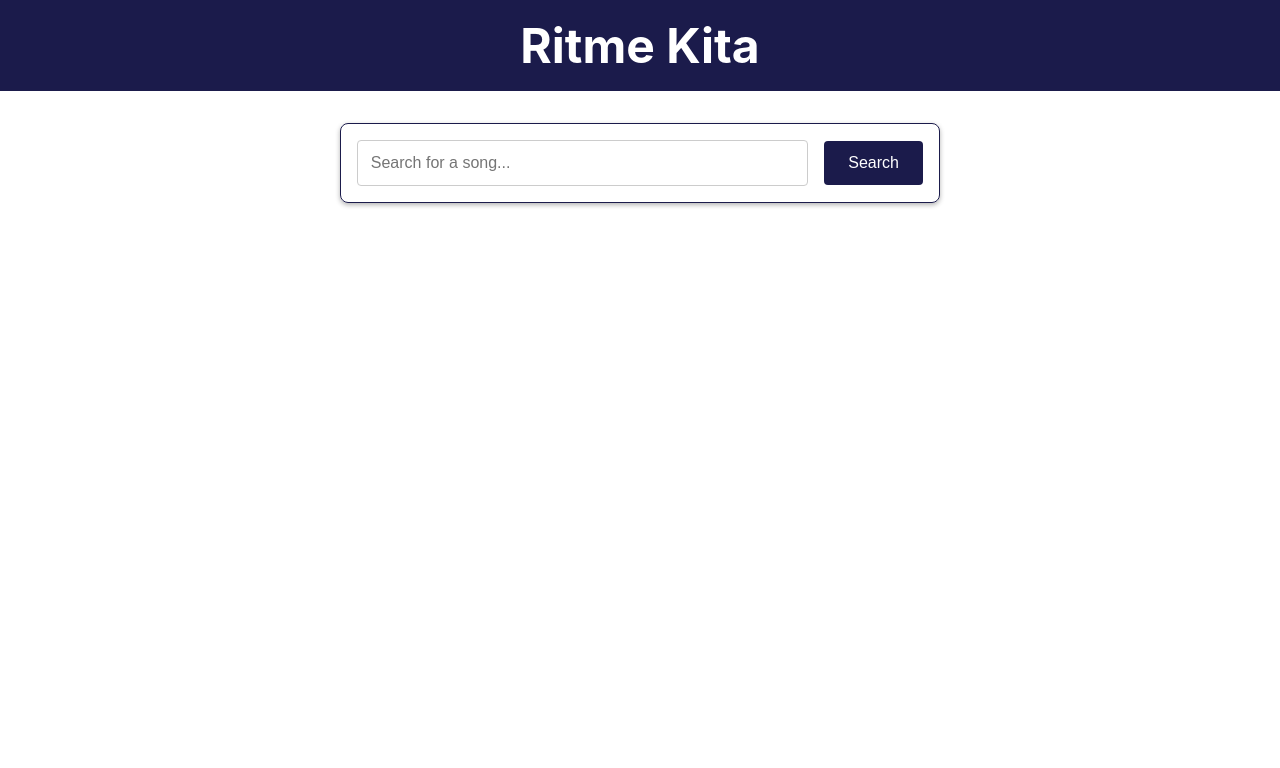
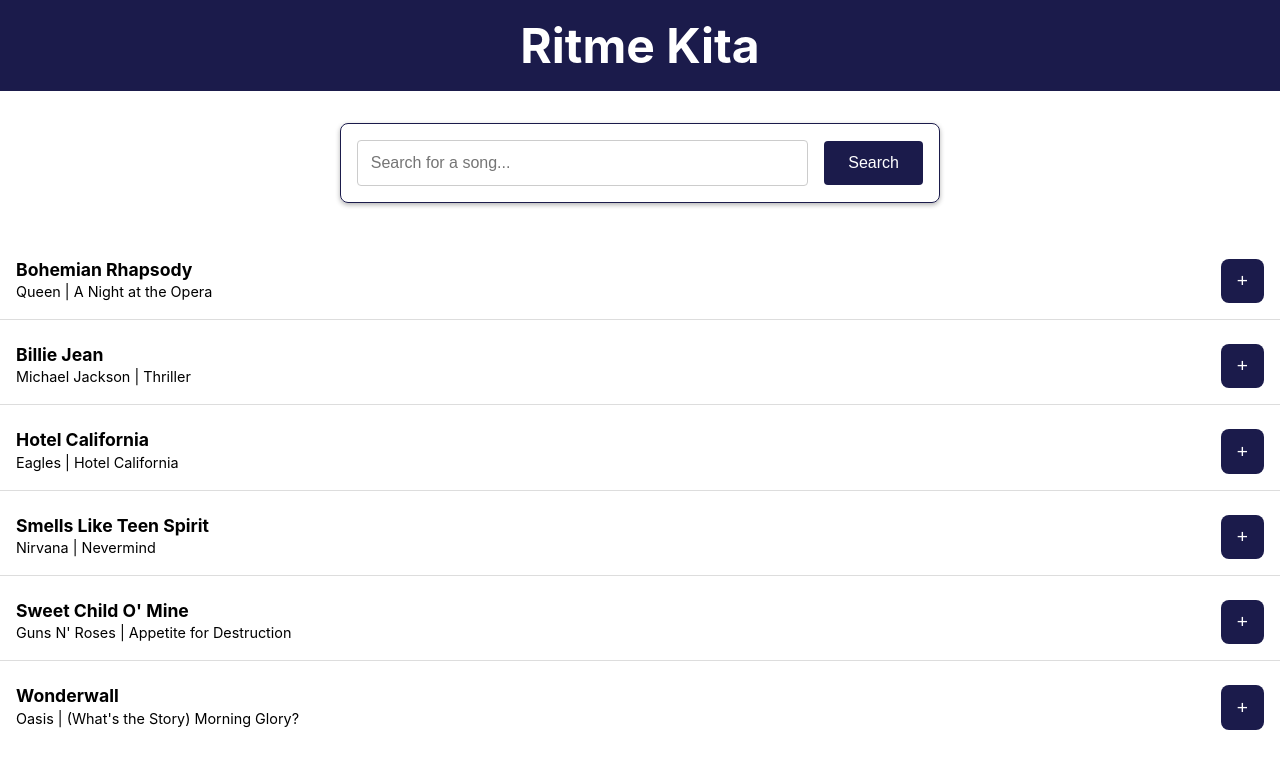
Before and after one commit to portgasalif/ritme_kita, a React (Create React App) app: page / in a window 1280 px wide. Shown: the top 768 px of the page. Built offline with nearby package versions, Linux system fonts and the light colour scheme.

Commit message:
add Tracklist component and integrate into App; update Track and Tracklist styles

```diff
--- a/src/components/App/App.js
+++ b/src/components/App/App.js
@@ -1,6 +1,7 @@
 import React from "react";
 import "./App.css";
 import SearchBar from "../SearchBar/SearchBar";
+import Tracklist from "../Tracklist/Tracklist";
 
 function App() {
   function onSearch(searchingResult) {
@@ -13,7 +14,9 @@ function App() {
       </header>
       <main>
         <SearchBar onSearch={onSearch} />
-        <section className="App-playlist"></section>
+        <section className="App-playlist">
+          <Tracklist />
+        </section>
       </main>
     </div>
   );
--- a/src/components/Track/Track.js
+++ b/src/components/Track/Track.js
@@ -12,10 +12,8 @@ function Track({ track, onAdd, onRemove, isRemoval }) {
   return (
     <div className={styles.Track}>
       <div className={styles.TrackInformation}>
-        <h3>{track.name}</h3>
-        <p>
-          {track.artist} | {track.album}
-        </p>
+        <h3 className={styles.TrackTitle}>{track.name}</h3>
+        <p className={styles.TrackDetail}>{track.artist} | {track.album}</p>
       </div>
       <button
         className={styles.TrackAction}
--- a/src/components/Track/Track.module.css
+++ b/src/components/Track/Track.module.css
@@ -0,0 +1,37 @@
+.Track {
+  display: flex;
+  border-bottom: 1px solid #ddd;
+  padding: 1rem;
+  margin-bottom: 0.5rem;
+}
+.Track:hover {
+  background-color: rgba(0, 0, 0, 0.05);
+}
+.TrackInformation {
+  flex: 1;
+  overflow: hidden;
+}
+.TrackTitle {
+  margin: 0;
+
+  font-size: 1.1rem;
+}
+
+.TrackDetail {
+  font-size: 0.9rem;
+  margin: 0.2rem 0;
+}
+
+.TrackAction {
+  padding: 0.5rem 1rem;
+  border: none;
+  font-size: 1.2rem;
+  cursor: pointer;
+  border-radius: 8px;
+  transition: all 0.3s ease;
+  background-color: #1b1b4b;
+  color: white;
+}
+.TrackAction:hover {
+  transform: scale(1.1);
+}
--- a/src/components/Tracklist/Tracklist.js
+++ b/src/components/Tracklist/Tracklist.js
@@ -0,0 +1,73 @@
+import React from "react";
+import styles from "./Tracklist.module.css";
+import Track from "../Track/Track";
+
+function Tracklist({ tracks, onAdd, onRemove, isRemoval }) {
+  const tracksList = [
+    {
+      id: 1,
+      name: "Bohemian Rhapsody",
+      artist: "Queen",
+      album: "A Night at the Opera",
+    },
+    {
+      id: 2,
+      name: "Billie Jean",
+      artist: "Michael Jackson",
+      album: "Thriller",
+    },
+    {
+      id: 3,
+      name: "Hotel California",
+      artist: "Eagles",
+      album: "Hotel California",
+    },
+    {
+      id: 4,
+      name: "Smells Like Teen Spirit",
+      artist: "Nirvana",
+      album: "Nevermind",
+    },
+    {
+      id: 5,
+      name: "Sweet Child O' Mine",
+      artist: "Guns N' Roses",
+      album: "Appetite for Destruction",
+    },
+    {
+      id: 6,
+      name: "Wonderwall",
+      artist: "Oasis",
+      album: "(What's the Story) Morning Glory?",
+    },
+    { id: 7, name: "Yesterday", artist: "The Beatles", album: "Help!" },
+    {
+      id: 8,
+      name: "Stairway to Heaven",
+      artist: "Led Zeppelin",
+      album: "Led Zeppelin IV",
+    },
+    {
+      id: 9,
+      name: "Like a Rolling Stone",
+      artist: "Bob Dylan",
+      album: "Highway 61 Revisited",
+    },
+    { id: 10, name: "Purple Rain", artist: "Prince", album: "Purple Rain" },
+  ];
+  return (
+    <div className={styles.Tracklist}>
+      {tracksList.map((singleTrack) => (
+        <Track
+          key={singleTrack.id}
+          track={singleTrack}
+          onAdd={onAdd}
+          onRemove={onRemove}
+          isRemoval={isRemoval}
+        />
+      ))}
+    </div>
+  );
+}
+
+export default Tracklist;
--- /dev/null
+++ b/src/components/Tracklist/Tracklist.module.css
@@ -0,0 +1,18 @@
+.Tracklist {
+  display: flex;
+  flex-direction: column;
+  width: 100%;
+  max-height: 500px;
+  overflow-y: auto;
+  padding: 0.5rem 0;
+  box-sizing: border-box;
+  margin: 0;
+}
+.Tracklist::-webkit-scrollbar {
+  width: 6px;
+}
+
+.Tracklist::-webkit-scrollbar-thumb {
+  background-color: rgba(0, 0, 0, 0.2);
+  border-radius: 3px;
+}
```
